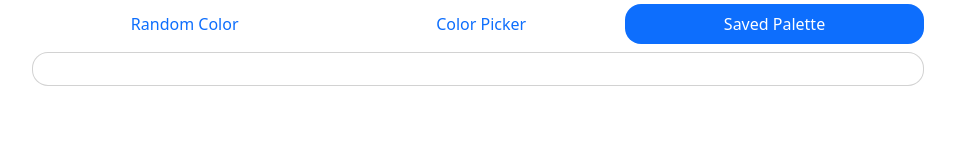
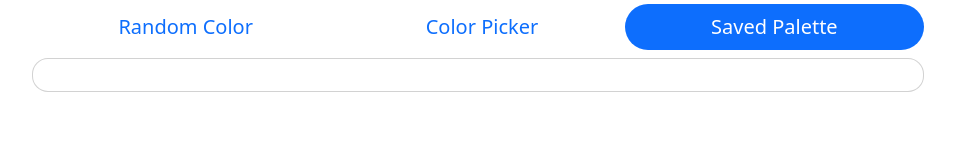
Before and after one commit to franciscoJefersonDev/github-qk28xs, a website: page pages/saved-palette/index.html in a window 1280 px wide. Shown: the whole page, without its empty margins (162-1117 px from the left). Drawn offline with nearby package versions, Linux system fonts and the light colour scheme.

Commit message:
1 file modified

```diff
--- a/pages/saved-palette/index.html
+++ b/pages/saved-palette/index.html
@@ -14,21 +14,23 @@
     <link rel="stylesheet" href="./index.css" />
     <title>Saved Palette</title>
   </head>
-  <body class="p-1">
+  <body class="p-1 fs-5">
     <ul class="nav nav-pills nav-fill">
       <li class="nav-item">
-        <a class="nav-link rounded-4" href="../../index.html">Random Color</a>
+        <a class="nav-link rounded-pill" href="../../index.html"
+          >Random Color</a
+        >
       </li>
       <li class="nav-item">
-        <a class="nav-link rounded-4" href="/pages/color-picker.html"
+        <a class="nav-link rounded-pill" href="/pages/color-picker.html"
           >Color Picker</a
         >
       </li>
       <li class="nav-item">
         <a
-          class="nav-link active rounded-4"
+          class="nav-link rounded-pill active"
           aria-current="page"
-          href="./index.html"
+          href="./pages/saved-palette/index.html"
           >Saved Palette</a
         >
       </li>
```
